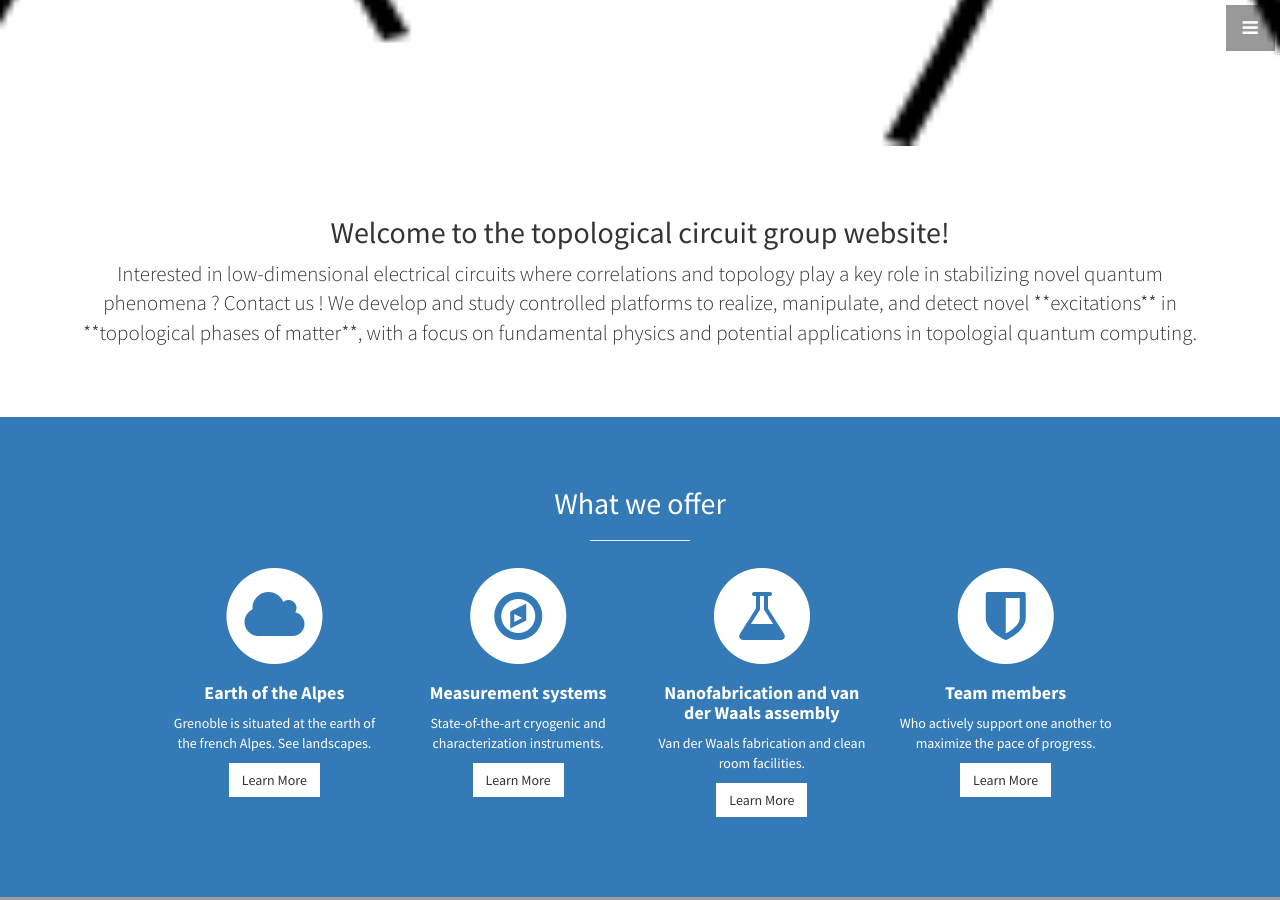
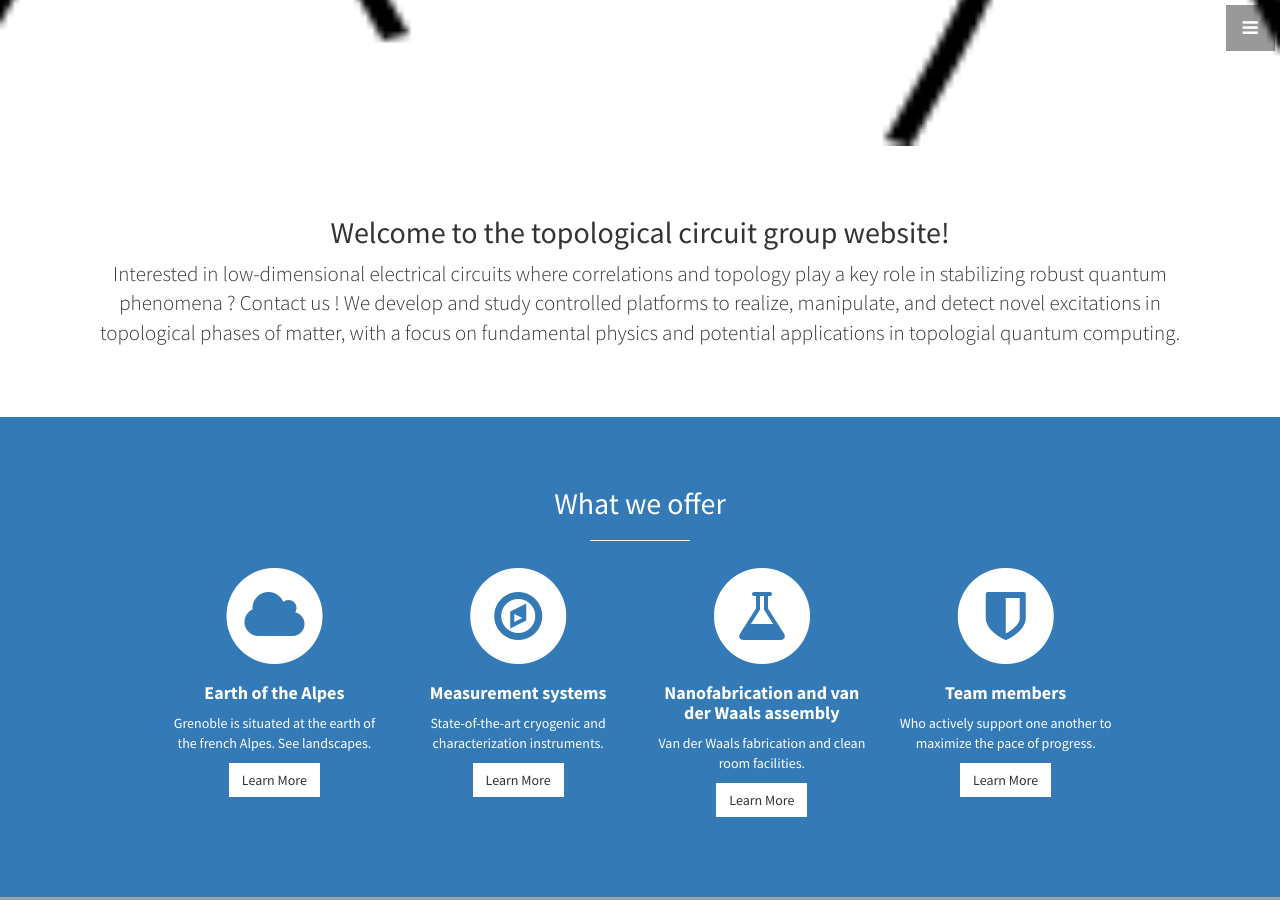
Before and after one commit to aassouline/topo-circuits.github.io, a Jekyll site: the page built from index.html, in a window 1280 px wide and 900 px high, scrolled down 754 px. Built offline with Jekyll 4.4.1, drawn with Linux system fonts in a browser that asks for light colours; grey boxes are pictures that could not be loaded.

Commit message:
Update about.html

```diff
--- a/_includes/about.html
+++ b/_includes/about.html
@@ -3,8 +3,8 @@
     <div class="row">
       <div class="col-lg-12 text-center">
         <h2>Welcome to the topological circuit group website!</h2>
-        <p class="lead">Interested in low-dimensional electrical circuits where correlations and topology play a key role in stabilizing novel quantum phenomena ?
-          Contact us ! We develop and study controlled platforms to realize, manipulate, and detect novel **excitations** in **topological phases of matter**,
+        <p class="lead">Interested in low-dimensional electrical circuits where correlations and topology play a key role in stabilizing robust quantum phenomena ?
+          Contact us ! We develop and study controlled platforms to realize, manipulate, and detect novel excitations in topological phases of matter,
           with a focus on fundamental physics and potential applications in topologial quantum computing.</p>
       </div>
     </div>
```
